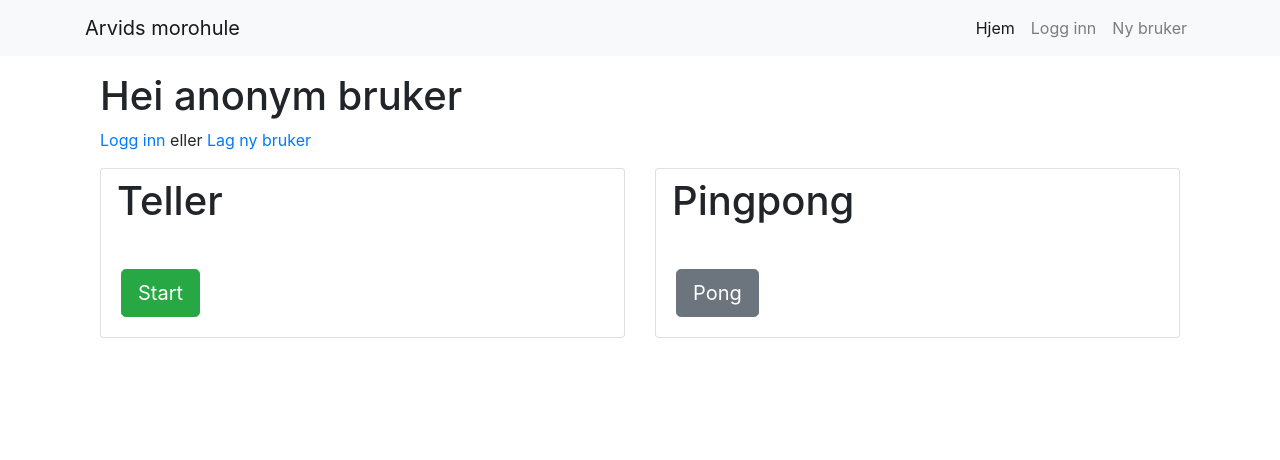
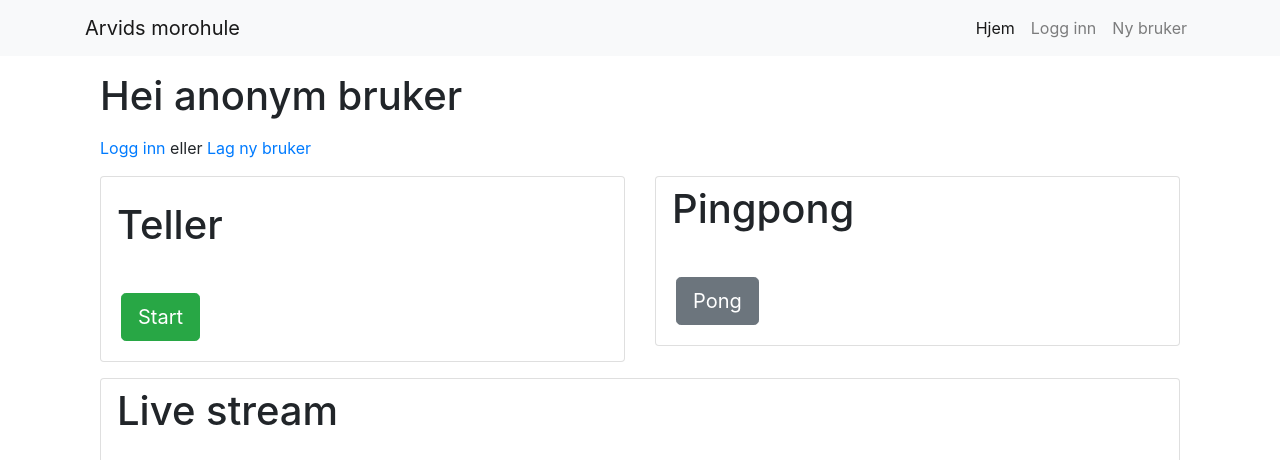
Before and after one commit to arvidjohansen/flask-template-students, a Flask app: page / in a window 1280 px wide. Shown: the top 460 px of the page. Before the commit the page ends 338 px from the top, so only its background shows below. Run offline with Flask 3, Linux system fonts and the light colour scheme; some libraries are stand-ins or nearby versions.

Commit message:
fixed camera stuff

```diff
--- a/src/templates/index.html
+++ b/src/templates/index.html
@@ -4,7 +4,7 @@
 
 {% block content %}
 <div class="container">
-    <h1>
+    <h1 class="pb-2">
       {% if user.is_authenticated %}
         Hei {{user.display_name}}
       {% else %}
@@ -21,7 +21,7 @@
           <div class="col-sm-6">
             <div class="card mb-3">
               <div class="card-title">
-                <h1 class="card-title pt-2 pl-3">
+                <h1 class="card-title pt-2 pl-3 mt-3">
 
                   Teller
                 </h1>
@@ -50,10 +50,28 @@
 
           </div>
 
+          <div class="col-sm-12">
+            <div class="card mb-3">
+              <div class="card-title">
+                <h1 class="card-title pt-2 pl-3">
+
+                  Live stream
+                </h1>
+              </div>
+              <div class="card-body">
+                <div class="img">
+
+                  <img class="card-img-top"src="{{ url_for('video') }}" />
+                </div>
+              </div>
+            </div>
+
+          </div>
+
           </div>
         </div>
       </div>
-    </div>
+
 
     <div class="row">
         <div class="col-sm-6 offset-sm-3">
@@ -67,13 +85,13 @@
               </div>
               <div class="card-body">
 
-                <img src="https://api.qrserver.com/v1/create-qr-code/?color=000000&amp;bgcolor=FFFFFF&amp;data=https%3A%2F%2Fwww.youtube.com%2Fwatch%3Fv%3DSagg08DrO5U&amp;qzone=1&amp;margin=0&amp;size=400x400&amp;ecc=L" alt="qr code" />
+                <img class="card-img-top"src="https://api.qrserver.com/v1/create-qr-code/?color=000000&amp;bgcolor=FFFFFF&amp;data=https%3A%2F%2Fwww.youtube.com%2Fwatch%3Fv%3DSagg08DrO5U&amp;qzone=1&amp;margin=0&amp;size=400x400&amp;ecc=L" alt="qr code" />
               </div>
             </div>
 
           </div>
 
-          </div>
+        </div>
           <div class="col-sm-12 pt-2">
             <!--
 
```
